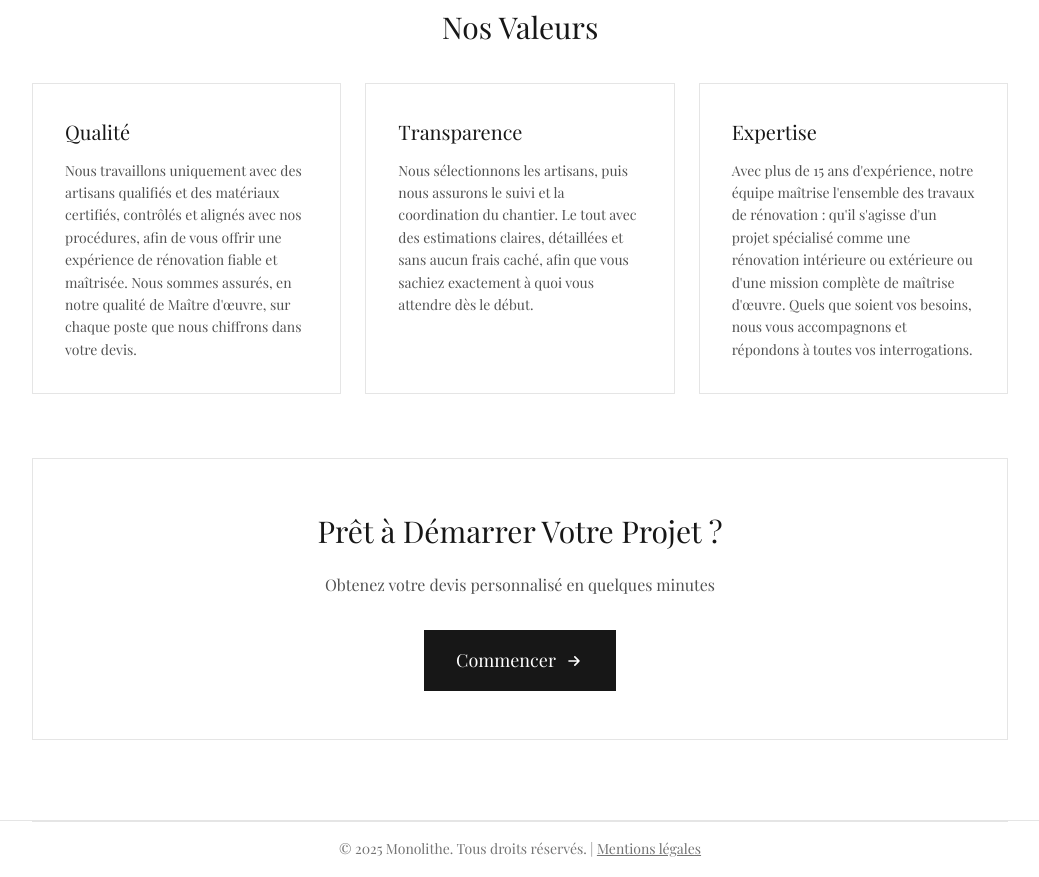
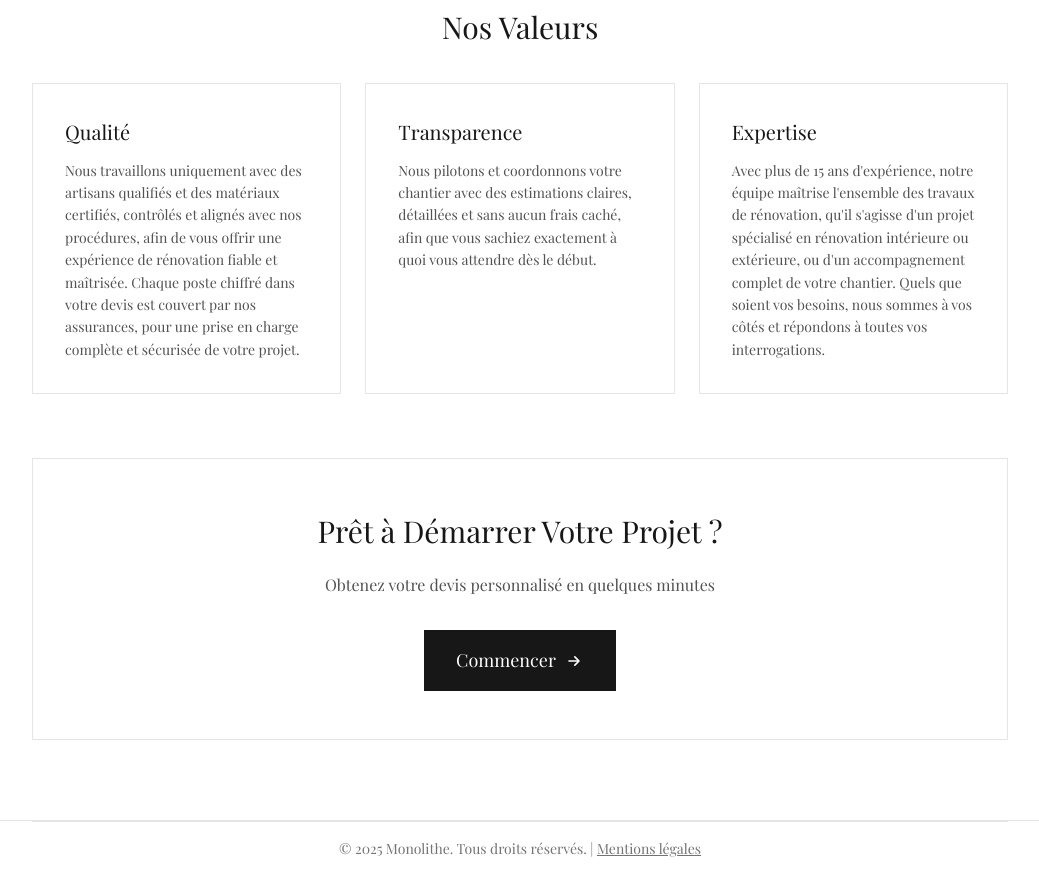
Before and after one commit to RGamz/monolithe, a website: page views/client/about-us.html in a window 1280 px wide. Shown: the part 1511-2388 px from the top of the page, without its empty margins (120-1159 px from the left). Drawn offline with nearby package versions, Linux system fonts and the light colour scheme; files whose address does not match are found by name; a web font is replaced by a local one.

Commit message:
fix text

```diff
--- a/views/client/about-us.html
+++ b/views/client/about-us.html
@@ -109,19 +109,19 @@
         <div class="card card-padded">
             <h3 class="heading-subsection mb-3">Qualité</h3>
             <p class="text-small">
-                Nous travaillons uniquement avec des artisans qualifiés et des matériaux certifiés, contrôlés et alignés avec nos procédures, afin de vous offrir une expérience de rénovation fiable et maîtrisée. Nous sommes assurés, en notre qualité de Maître d'œuvre, sur chaque poste que nous chiffrons dans votre devis.
+                Nous travaillons uniquement avec des artisans qualifiés et des matériaux certifiés, contrôlés et alignés avec nos procédures, afin de vous offrir une expérience de rénovation fiable et maîtrisée. Chaque poste chiffré dans votre devis est couvert par nos assurances, pour une prise en charge complète et sécurisée de votre projet.
             </p>
         </div>
         <div class="card card-padded">
             <h3 class="heading-subsection mb-3">Transparence</h3>
             <p class="text-small">
-                Nous sélectionnons les artisans, puis nous assurons le suivi et la coordination du chantier. Le tout avec des estimations claires, détaillées et sans aucun frais caché, afin que vous sachiez exactement à quoi vous attendre dès le début.
+                Nous pilotons et coordonnons votre chantier avec des estimations claires, détaillées et sans aucun frais caché, afin que vous sachiez exactement à quoi vous attendre dès le début.
             </p>
         </div>
         <div class="card card-padded">
             <h3 class="heading-subsection mb-3">Expertise</h3>
             <p class="text-small">
-                Avec plus de 15 ans d'expérience, notre équipe maîtrise l'ensemble des travaux de rénovation : qu'il s'agisse d'un projet spécialisé comme une rénovation intérieure ou extérieure ou d'une mission complète de maîtrise d'œuvre. Quels que soient vos besoins, nous vous accompagnons et répondons à toutes vos interrogations.
+                Avec plus de 15 ans d'expérience, notre équipe maîtrise l'ensemble des travaux de rénovation, qu'il s'agisse d'un projet spécialisé en rénovation intérieure ou extérieure, ou d'un accompagnement complet de votre chantier. Quels que soient vos besoins, nous sommes à vos côtés et répondons à toutes vos interrogations.
             </p>
         </div>
     </div>
```
